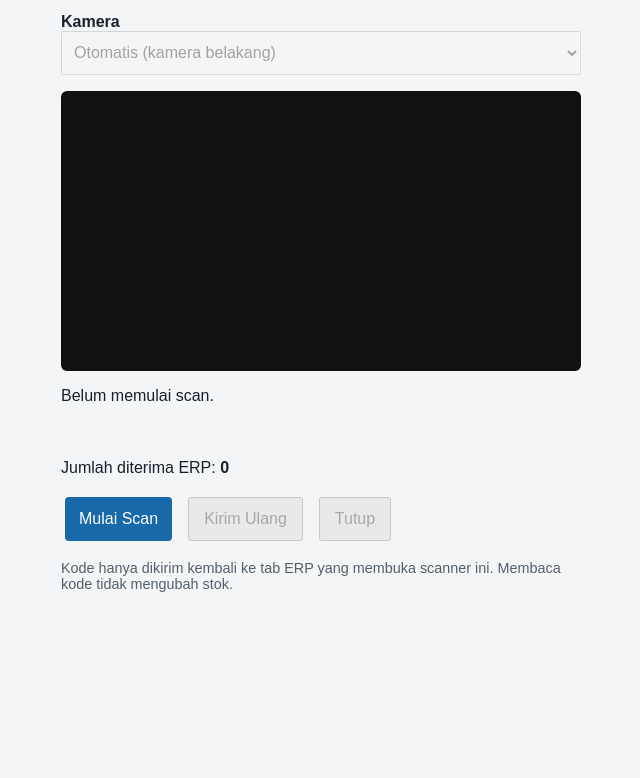
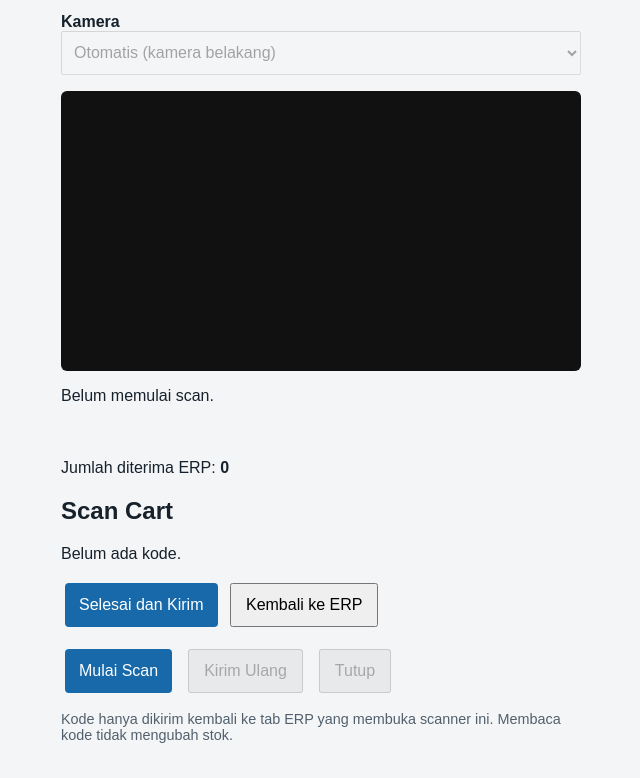
Before and after one commit to mxbnzz/ash-inventory-scanner, a plain HTML site: page index.html in a window 1280 px wide. Shown: the part 121-899 px from the top of the page, without its empty margins (319-959 px from the left). Before the commit the page ends 800 px from the top, so only its background shows below. Drawn offline with Linux system fonts and the light colour scheme.

Commit message:
Add cart panel section to index.html

```diff
--- a/index.html
+++ b/index.html
@@ -17,6 +17,12 @@
     <p id="scanStatus">Belum memulai scan.</p>
     <p id="result" class="result"></p>
     <p>Jumlah diterima ERP: <strong id="scanCount">0</strong></p>
+    <section class="cart-panel">
+      <h2>Scan Cart</h2>
+      <div id="scanCart"><p>Belum ada kode.</p></div>
+      <button id="submitCartButton" class="primary" type="button" disabled>Selesai dan Kirim</button>
+      <button id="returnButton" type="button">Kembali ke ERP</button>
+    </section>
     <div class="actions">
       <button id="startButton" class="primary" type="button">Mulai Scan</button>
       <button id="retryButton" type="button" disabled>Kirim Ulang</button>
```
